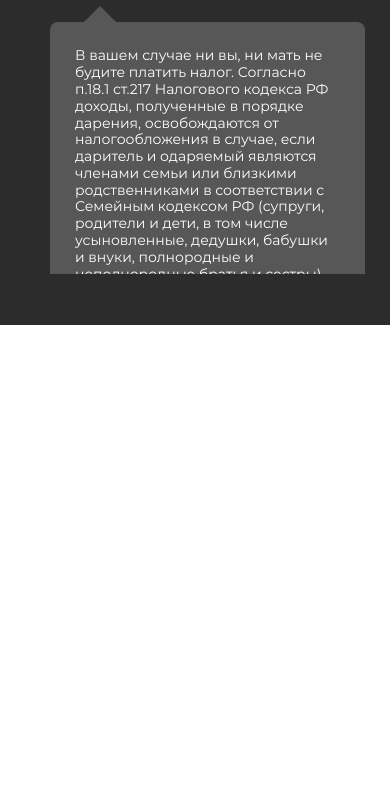
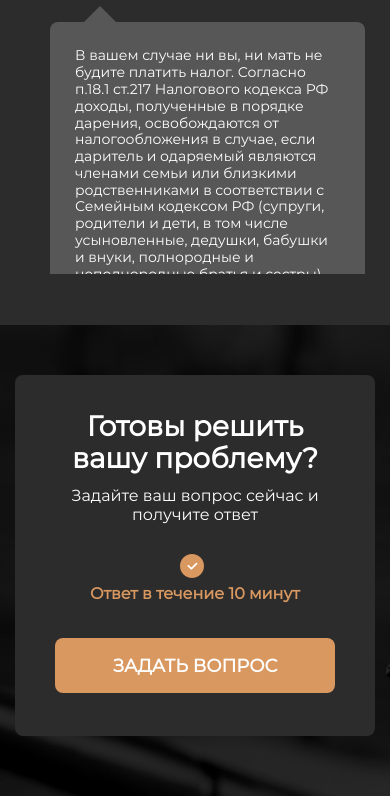
Before and after one commit to olga-evdokimova/Project-jurist, a website: page src/index.html in a window 390 px wide. Shown: the part 2962-3758 px from the top of the page. Before the commit the page ends 3287 px from the top, so only its background shows below. Drawn offline with nearby package versions, Linux system fonts and the light colour scheme; files that its build step writes are made by us from their sources; files whose address does not match are found by name; a web font is replaced by a local one.

Commit message:
ready-problem адаптив

```diff
--- a/src/_content.html
+++ b/src/_content.html
@@ -151,4 +151,11 @@
     </div>
 
 </section>
-<section></section>
+<section class="ready-problem">
+    <div class="ready-problem__inner">
+        <div class="ready-problem__title">Готовы решить вашу проблему?</div>
+        <div class="ready-problem__text">Задайте ваш вопрос сейчас и получите ответ</div>
+        <div class="ready-problem__text"><span>Ответ в течение 10 минут</span></div>
+        <button class="ready-problem__btn" type="submit">ЗАДАТЬ ВОПРОС</button>
+    </div>
+</section>
--- a/src/scss/style.scss
+++ b/src/scss/style.scss
@@ -527,16 +527,15 @@ body {
 		margin-left: 40px;
 		margin-right: 40px;
 	}
-	@media (max-width: 767px){
+	@media (max-width: 767px) {
 		padding-top: 30px;
 		padding-bottom: 0;
 	}
-	@media (max-width: 580px){
+	@media (max-width: 580px) {
 		margin-left: 10px;
 		margin-right: 10px;
 	}
 }
-
 .swiper-wrapper {
 }
 .swiper-slide {
@@ -588,7 +587,7 @@ body {
 }
 .swiper-pagination {
 	bottom: 0;
-	@media (max-width: 767px){
+	@media (max-width: 767px) {
 		top: 0;
 	}
 	&-bullet {
@@ -600,3 +599,69 @@ body {
 		}
 	}
 }
+//=====SECTION-EXAMPLE===
+//=====SECTION-ready-problem====
+.ready-problem {
+	background-image: url("../img/white-bg-2.jpg");
+	background-position: center top;
+	background-size: cover;
+	padding: 50px 15px 60px;
+	&__inner {
+		max-width: 680px;
+		margin: 0 auto;
+		background-color: $bg;
+		border-radius: 8px;
+		text-align: center;
+		padding: 35px 40px 43px;
+	}
+	&__title {
+		font-size: 28px;
+		font-weight: 700;
+		line-height: 32px;
+		margin-bottom: 12px;
+	}
+	&__text {
+		font-size: 16px;
+		line-height: 19px;
+		span {
+			font-weight: 700;
+			color: $colhover;
+			position: relative;
+			display: block;
+		margin: 60px 0 35px;
+			&:before {
+				content: " ";
+				width: 30px;
+				height: 30px;
+				background-image: url('../img/icon-check.svg');
+				background-repeat: no-repeat;
+				position: absolute;
+				top: -30px;
+				left: 50%;
+				transform: translateX(-50%);
+
+			}
+		}
+	}
+	&__btn {
+		padding: 17px 40px 16px;
+		background-color: $colhover;
+		border-radius: 8px;
+		color: #fff;
+		font-size: 18px;
+		font-weight: 700;
+		line-height: 22px;
+		width: 90%;
+		display: block;
+		margin: 0 auto;
+		&:hover {
+			background-color: #a3642e;
+		}
+		@media (max-width: 480px){
+			padding-left: 7px;
+			padding-right: 7px;
+			width: 100%;
+		}
+	}
+}
+//=====SECTION-ready-problem====
```
Also changed, not shown: dist/css/style.css, dist/css/style.min.css, dist/index.html.
